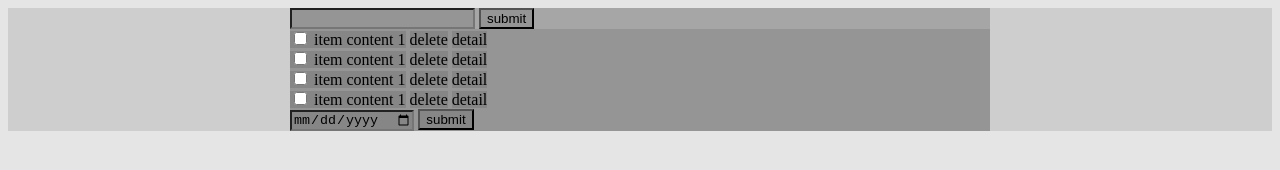
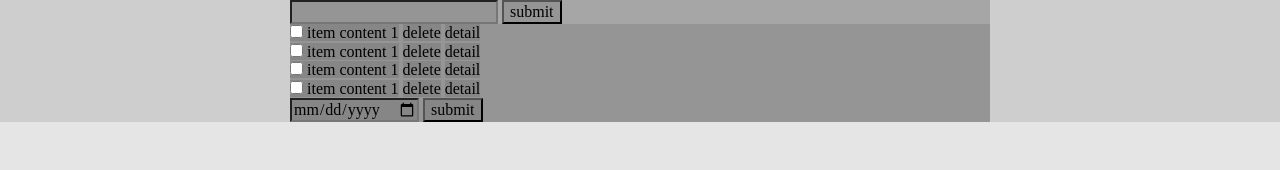
Before and after one commit to bertranwang/todolist, a website: page index.html in a window 1280 px wide. Drawn offline with nearby package versions, Linux system fonts and the light colour scheme.

Commit message:
nomalize css

```diff
--- a/css/base.css
+++ b/css/base.css
@@ -1,9 +1,5 @@
 * {
     background: rgba(0, 0, 0, .1);
-}
-
-body {
-    /* background: black; */
 }
 
 .container {
--- a/index.html
+++ b/index.html
@@ -6,6 +6,7 @@
     <meta name="viewport" content="width=device-width, initial-scale=1.0">
     <meta http-equiv="X-UA-Compatible" content="ie=edge">
     <title>My Todo List</title>
+    <link rel="stylesheet" href="node_modules/normalize.css/normalize.css">
     <link rel="stylesheet" href="css/base.css">
 </head>
 
--- a/package.json
+++ b/package.json
@@ -4,7 +4,8 @@
   "description": "",
   "main": "index.js",
   "dependencies": {
-    "jquery": "^3.3.1"
+    "jquery": "^3.3.1",
+    "normalize.css": "^8.0.0"
   },
   "devDependencies": {},
   "scripts": {
```
Also changed, not shown: 1 other file.
